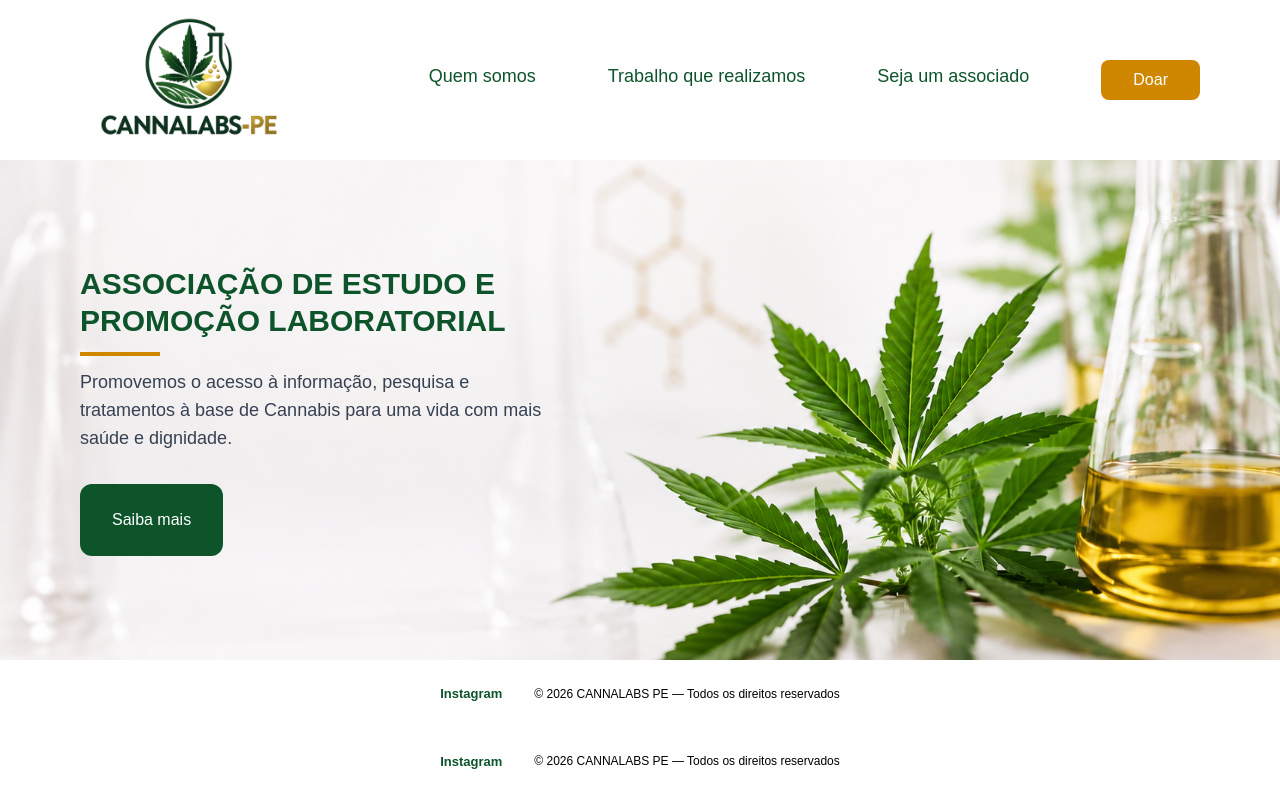
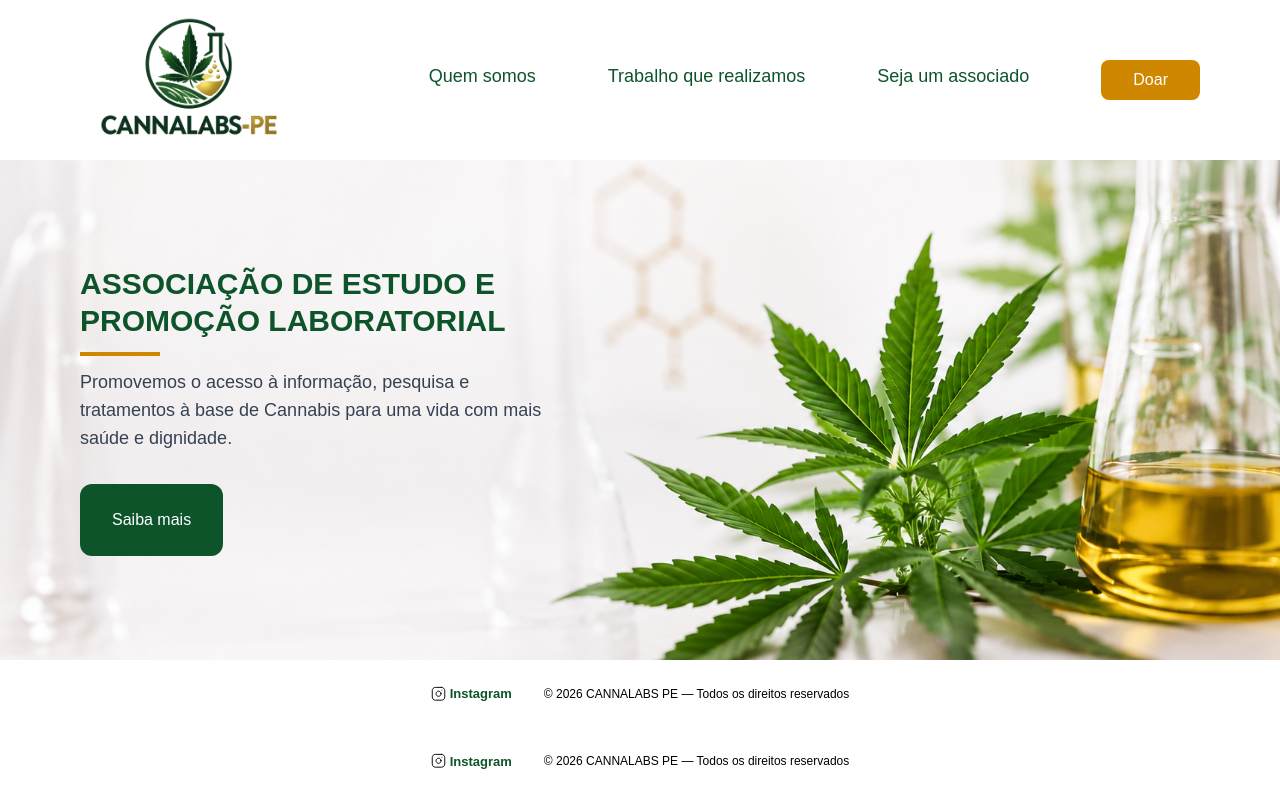
Before and after one commit to tiagoharry/cannalabs, a Next.js app: page /components/footer in a window 1280 px wide. Built offline with nearby package versions, Linux system fonts and the light colour scheme.

Commit message:
insta icon

```diff
--- a/src/app/api/contact/route.ts
+++ b/src/app/api/contact/route.ts
@@ -9,7 +9,6 @@ export async function POST(req: Request) {
     const cpf = formData.get("cpf") as string;
     const tel = formData.get("tel") as string;
     const date = formData.get("date") as string;
-
     const image = formData.get("image") as File | null;
 
     let attachment;
--- a/src/app/components/footer/page.tsx
+++ b/src/app/components/footer/page.tsx
@@ -1,11 +1,22 @@
 import Link from "next/link";
+import Image from "next/image";
 
 export default function Footer() {
   return (
     <footer className="text-black bg-white text-center text-[12px] py-6 flex max-lg:flex-col items-center justify-center gap-8">
+
       <Link href={"https://www.instagram.com/cannalabspe"} target="_blank"
-  rel="noopener noreferrer"><p className="text-green-900 font-bold text-[13px]">Instagram</p></Link>
-       © {new Date().getFullYear()}
-  {" "} CANNALABS PE — Todos os direitos reservados</footer>
+        rel="noopener noreferrer">
+        <div className="flex items-center justify-center gap-1">
+          <Image src="/instagram.svg" height={15} width={15} alt="" />
+          <p className="text-green-900 font-bold text-[13px]">
+            Instagram
+          </p>
+        </div>
+
+      </Link>
+
+      © {new Date().getFullYear()}
+      {" "} CANNALABS PE — Todos os direitos reservados</footer>
   )
 }
```
Also changed, not shown: public/instagram.svg (added).
